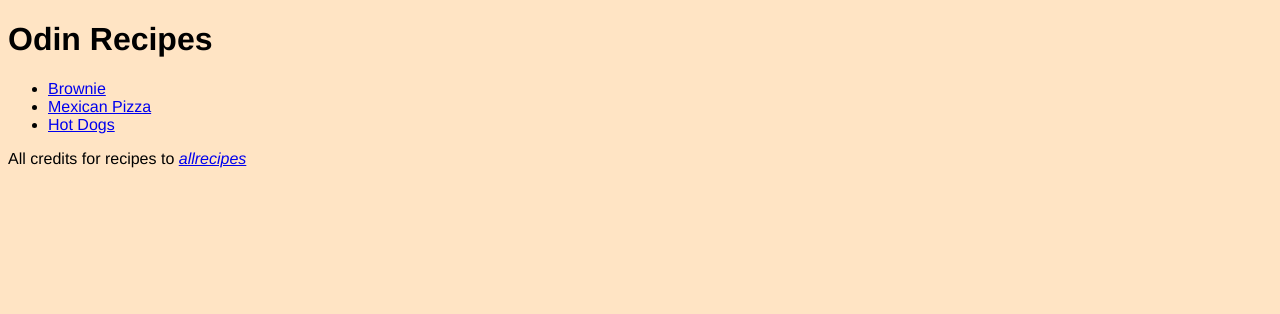
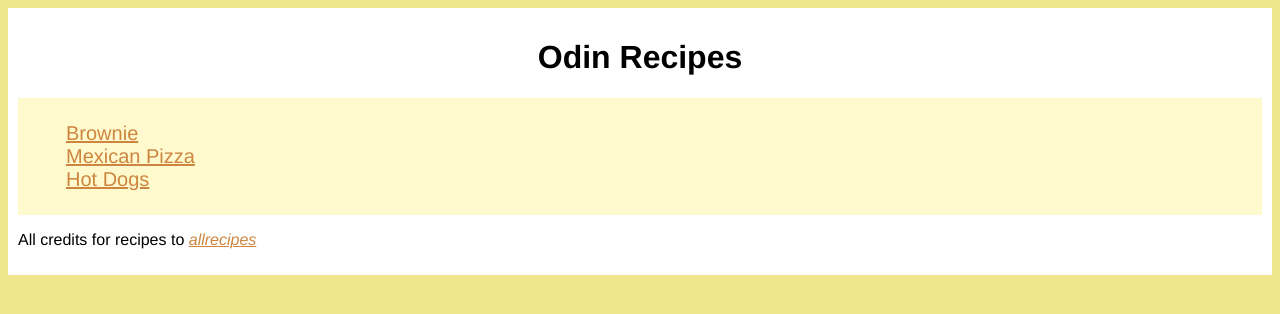
Before and after one commit to joaovict18/odin-recipes, a plain HTML site: page index.html in a window 1280 px wide. Drawn offline with Linux system fonts and the light colour scheme.

Commit message:
Adding Box Model properties There are some errors yet, but the principal ideia is implemented

```diff
--- a/index.html
+++ b/index.html
@@ -6,12 +6,16 @@
         <link rel="stylesheet" href="style.css">
     </head>
     <body>
+        <div id="card">
             <h1>Odin Recipes</h1>
+            <div id="card-2">
                 <ul>
                     <li><a href="./recipes/brownie.html" target="_self">Brownie</a></li>
                     <li><a href="./recipes/mexican-pizza.html" target="_self">Mexican Pizza</a></li>
                     <li><a href="./recipes/hot-dogs.html" target="_self">Hot Dogs</a></li>
                 </ul>
+            </div>
             <p>All credits for recipes to <em><a href="https://www.allrecipes.com/" target="_blank" rel="noopener noreferrer">allrecipes</a></em></p>
+        </div>
     </body>
 </html>
--- a/style.css
+++ b/style.css
@@ -1,5 +1,5 @@
 body {
-    background-color: bisque;
+    background-color: khaki;
     font-family: Helvetica, sans-serif;
 }
 
@@ -7,3 +7,41 @@ body {
     width: 45px;
     height: auto;
 }
+
+h1 {
+    text-align: center;
+}
+
+#card {
+    padding: 10px;
+    text-align: left;
+    background-color: #fff;
+    width: 100x;
+    height: auto;
+    margin: 0 auto;
+}
+
+.list-style {
+    list-style-type: disc;
+}
+
+img {
+    margin: 0 auto;
+}
+
+#card-2 {
+    padding: 8px;
+    background-color: lemonchiffon;
+}
+
+ul {
+    list-style-type: none;
+}
+
+li {
+    font-size: 20px;
+}
+
+a {
+    color: peru;
+}
```
Also changed, not shown: recipes/brownie.html (+2 -0 lines), recipes/hot-dogs.html (+2 -0 lines), recipes/mexican-pizza.html (+2 -0 lines). Lines whose indentation alone changed are shown as unchanged.
